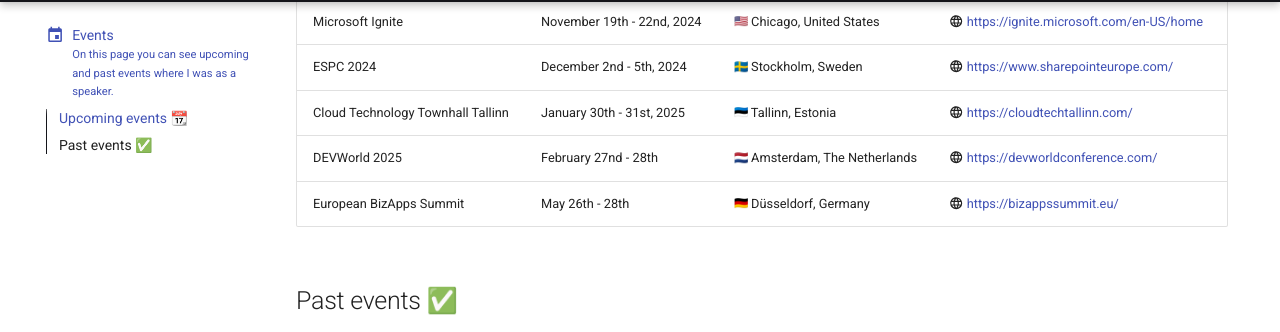
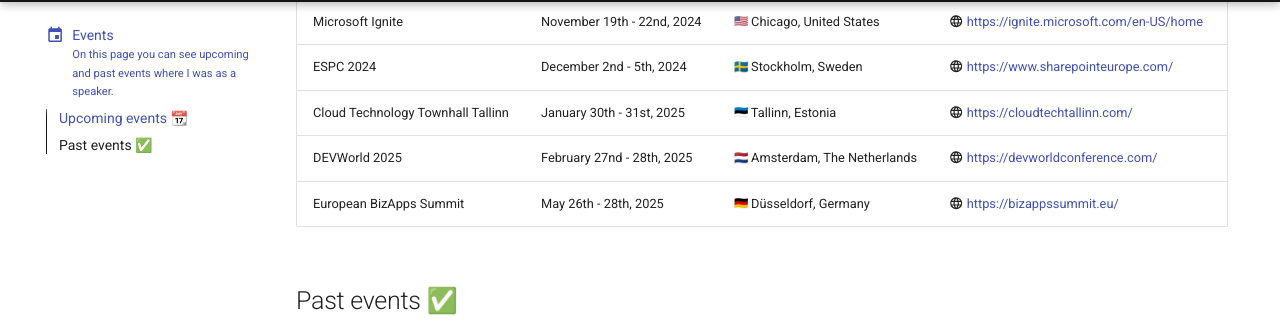
Before and after one commit to Laskewitz/laskewitz.github.io, an MkDocs documentation site: the page built from docs/events.md, in a window 1280 px wide and 900 px high, scrolled down 413 px. Shown: the part 110-442 px from the top of the window. Built offline with MkDocs 1.6.1 and Material for MkDocs 9.7.7, drawn with Linux system fonts in a browser that asks for light colours; emoji names are drawn with the system emoji font.

Commit message:
Updated dates

```diff
--- a/docs/events.md
+++ b/docs/events.md
@@ -22,8 +22,8 @@
 | Microsoft Ignite | November 19th - 22nd, 2024 | :us: Chicago, United States | :material-web: [https://ignite.microsoft.com/en-US/home](https://ignite.microsoft.com/en-US/home) |
 | ESPC 2024 | December 2nd - 5th, 2024 | :se: Stockholm, Sweden | :material-web: [https://www.sharepointeurope.com/](https://www.sharepointeurope.com/) |
 | Cloud Technology Townhall Tallinn | January 30th - 31st, 2025 | :ee: Tallinn, Estonia | :material-web: [https://cloudtechtallinn.com/](https://cloudtechtallinn.com/) |
-| DEVWorld 2025 | February 27nd - 28th | :nl: Amsterdam, The Netherlands | :material-web: [https://devworldconference.com/](https://devworldconference.com/) |
-| European BizApps Summit | May 26th - 28th | :de: Düsseldorf, Germany | :material-web: [https://bizappssummit.eu/](https://bizappssummit.eu/) |
+| DEVWorld 2025 | February 27nd - 28th, 2025 | :nl: Amsterdam, The Netherlands | :material-web: [https://devworldconference.com/](https://devworldconference.com/) |
+| European BizApps Summit | May 26th - 28th, 2025 | :de: Düsseldorf, Germany | :material-web: [https://bizappssummit.eu/](https://bizappssummit.eu/) |
 <!-- | Name | Date | :nl: | :material-web: [website](website) | -->
 
 ## Past events ✅
```
